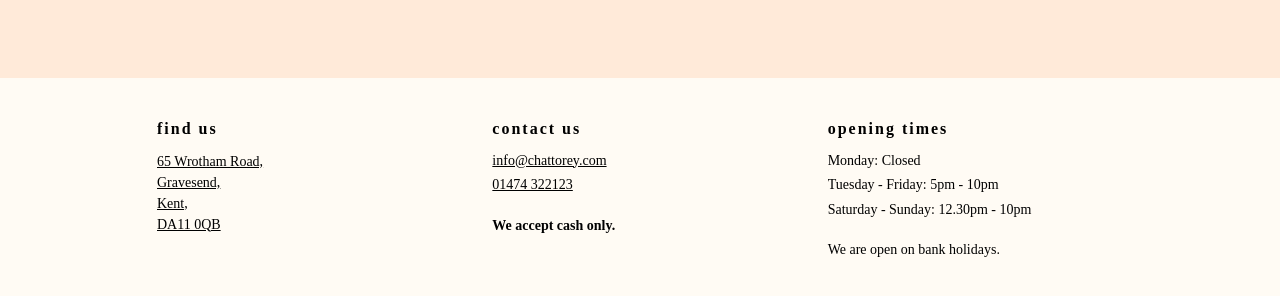
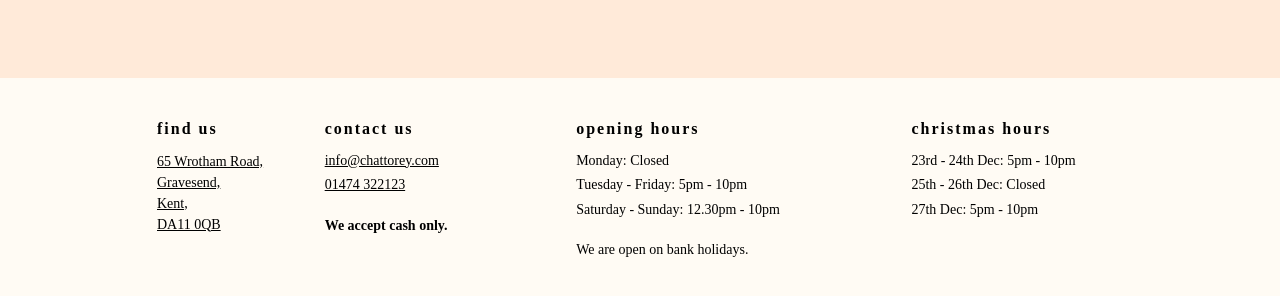
Before and after one commit to eisacke/chattorey, a Gatsby site: page / in a window 1280 px wide. Shown: the part 514-810 px from the top of the page. Built offline with nearby package versions, Linux system fonts and the light colour scheme; Gatsby itself is replaced by a stand-in of ours.

Commit message:
Adding Christmas opening hours

```diff
--- a/src/components/footer/footer.js
+++ b/src/components/footer/footer.js
@@ -5,7 +5,7 @@ const Footer = () => (
   <footer className={footerStyles.container} id="footer">
     <div className="grid">
       <div className="row">
-        <div className="c4 med-c12 med-push-bottom">
+        <div className="c2 med-c12 med-push-bottom">
           <h3 className="heading-small half-push-bottom">Find us</h3>
           <p className="no-push">
             <a
@@ -23,7 +23,7 @@ const Footer = () => (
             </a>
           </p>
         </div>
-        <div className="c4 med-c12 med-push-bottom">
+        <div className="c3 med-c12 med-push-bottom">
           <h3 className="heading-small half-push-bottom">Contact us</h3>
           <ul className="push-bottom">
             <li>
@@ -38,8 +38,8 @@ const Footer = () => (
             <strong>We accept cash only.</strong>
           </p>
         </div>
-        <div className="c4 med-c12">
-          <h3 className="heading-small half-push-bottom">Opening times</h3>
+        <div className="c4 med-c12 med-push-bottom">
+          <h3 className="heading-small half-push-bottom">Opening hours</h3>
           <ul className="push-bottom">
             <li>Monday: Closed</li>
             <li>Tuesday - Friday: 5pm - 10pm</li>
@@ -47,6 +47,14 @@ const Footer = () => (
           </ul>
           <p className="no-push">We are open on bank holidays.</p>
         </div>
+        <div className="c3 med-c12">
+          <h3 className="heading-small half-push-bottom">Christmas hours</h3>
+          <ul className="push-bottom">
+            <li>23rd - 24th Dec: 5pm - 10pm</li>
+            <li>25th - 26th Dec: Closed</li>
+            <li>27th Dec: 5pm - 10pm</li>
+          </ul>
+        </div>
       </div>
     </div>
   </footer>
```
